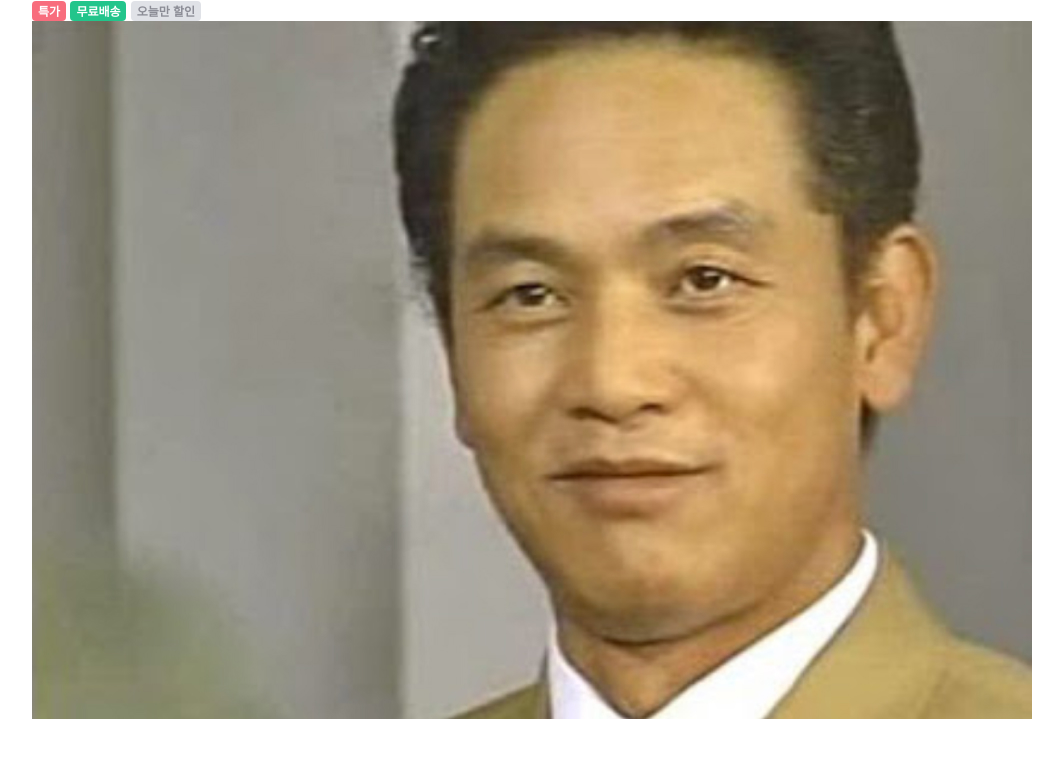
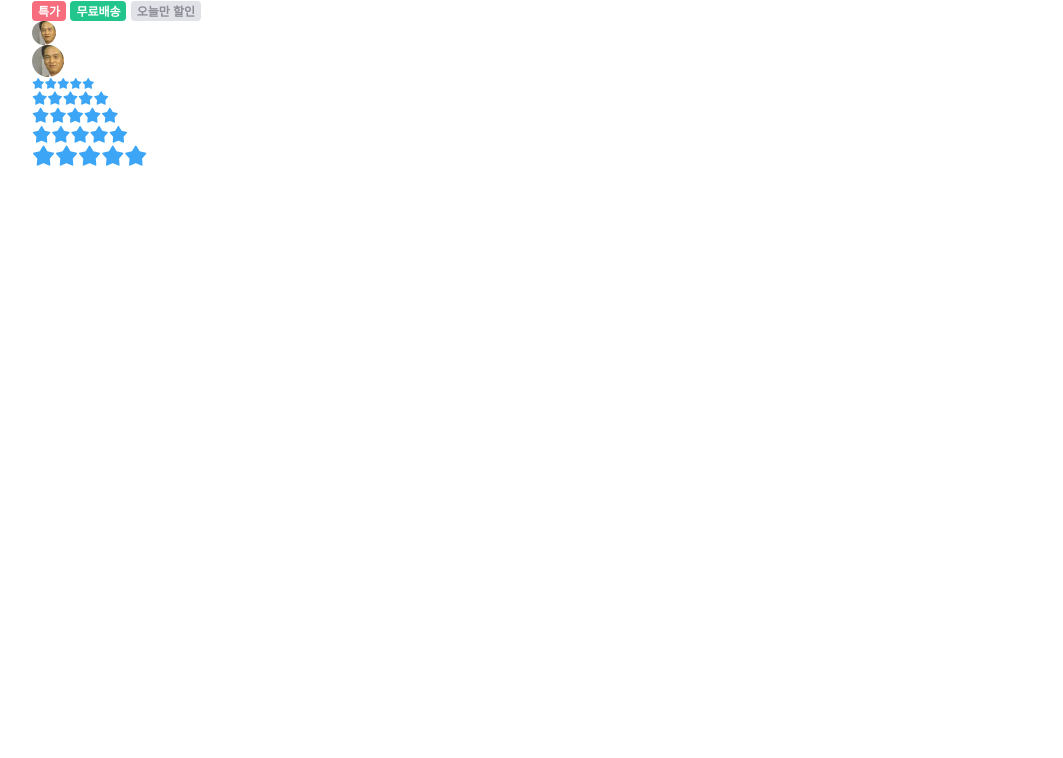
Before and after one commit to lhm0107/pj, a website: page index.html in a window 1280 px wide. Shown: the whole page, without its empty margins (38-1101 px from the left). Drawn offline with Linux system fonts and the light colour scheme; files whose address does not match are found by name.

Commit message:
star rating css made

```diff
--- a/index.html
+++ b/index.html
@@ -31,8 +31,46 @@
       <div class="tag-gray">
         오늘만 할인
       </div>
-      <div>
-        <img src="./assets/images/img-user-01.jpg" alt="사달라아저씨">
+      <div class="avatar-24">
+        <img src="./assets/images/img-user-01.jpg" alt="사달라아저씨" />
+      </div>
+      <div class="avatar-32">
+        <img src="./assets/images/img-user-01.jpg" alt="사달라아저씨" />
+      </div>
+      <div class="star-rating-13">
+        <i class="ic-star is-active"></i>
+        <i class="ic-star is-active"></i>
+        <i class="ic-star is-active"></i>
+        <i class="ic-star is-active"></i>
+        <i class="ic-star is-active"></i>
+      </div>
+      <div class="star-rating-16">
+        <i class="ic-star is-active"></i>
+        <i class="ic-star is-active"></i>
+        <i class="ic-star is-active"></i>
+        <i class="ic-star is-active"></i>
+        <i class="ic-star is-active"></i>
+      </div>
+      <div class="star-rating-18">
+        <i class="ic-star is-active"></i>
+        <i class="ic-star is-active"></i>
+        <i class="ic-star is-active"></i>
+        <i class="ic-star is-active"></i>
+        <i class="ic-star is-active"></i>
+      </div>
+      <div class="star-rating-20">
+        <i class="ic-star is-active"></i>
+        <i class="ic-star is-active"></i>
+        <i class="ic-star is-active"></i>
+        <i class="ic-star is-active"></i>
+        <i class="ic-star is-active"></i>
+      </div>
+      <div class="star-rating-24">
+        <i class="ic-star is-active"></i>
+        <i class="ic-star is-active"></i>
+        <i class="ic-star is-active"></i>
+        <i class="ic-star is-active"></i>
+        <i class="ic-star is-active"></i>
       </div>
   </body>
 </html>
--- a/styles/main.scss
+++ b/styles/main.scss
@@ -13,5 +13,6 @@
 
 @import './modules/tags';
 @import './modules/avatar';
+@import './modules/_star-ratings';
 
 @import './layouts/grids'
--- /dev/null
+++ b/styles/modules/_star-ratings.scss
@@ -0,0 +1,37 @@
+%star-rating-base {
+  @include flexbox(start);
+
+  .ic-star {
+    color: $border;
+
+
+    &.is-active{
+      color: $blue;
+    }
+  }
+}
+
+.star-rating-13 {
+  @extend %star-rating-base;
+  font-size: 13px;
+}
+
+.star-rating-16 {
+  @extend %star-rating-base;
+  font-size: 16px;
+}
+
+.star-rating-18 {
+  @extend %star-rating-base;
+  font-size: 18px;
+}
+
+.star-rating-20 {
+  @extend %star-rating-base;
+  font-size: 20px;
+}
+
+.star-rating-24 {
+  @extend %star-rating-base;
+  font-size: 24px;
+}
```
Also changed, not shown: styles.css, 2 other files.
